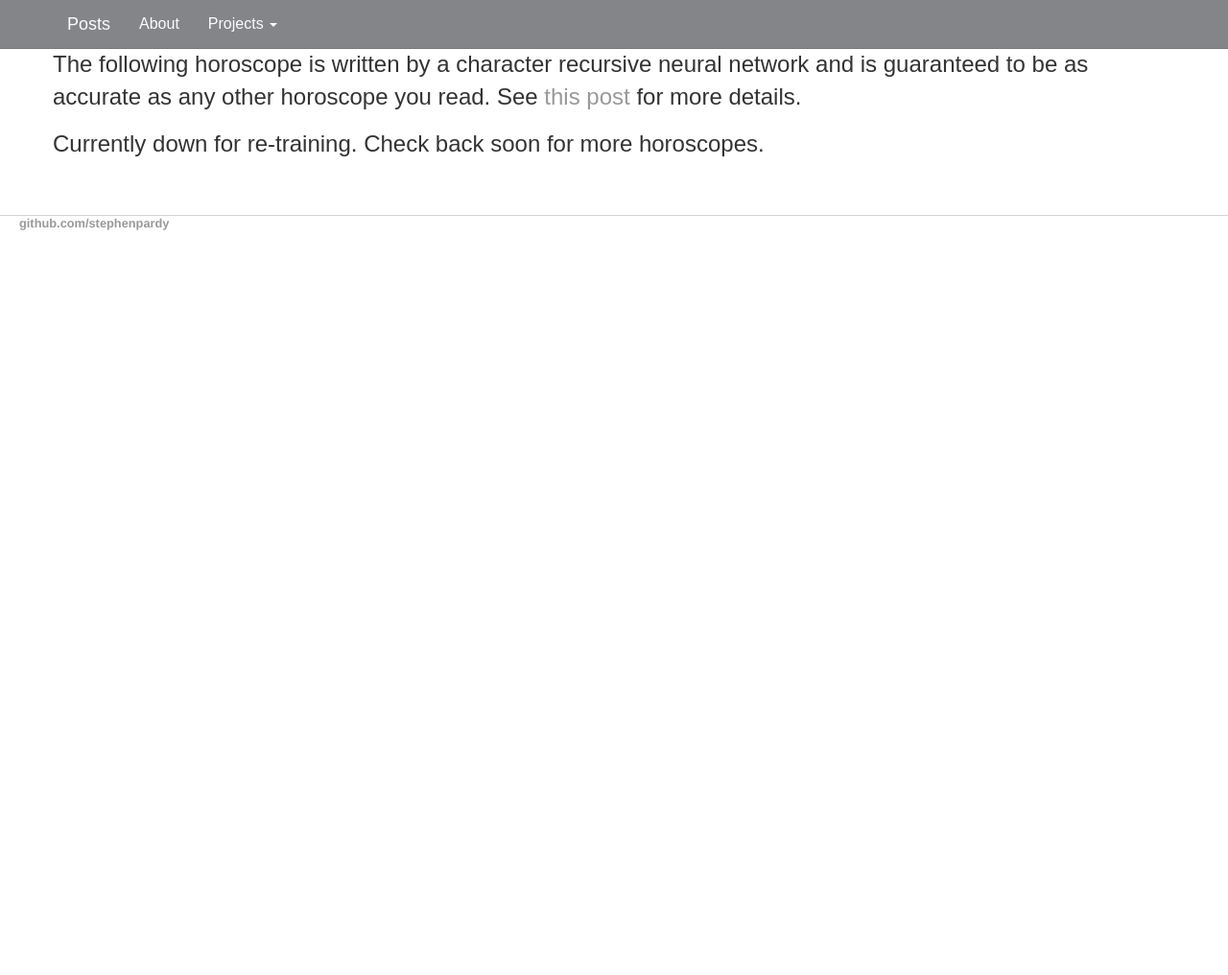
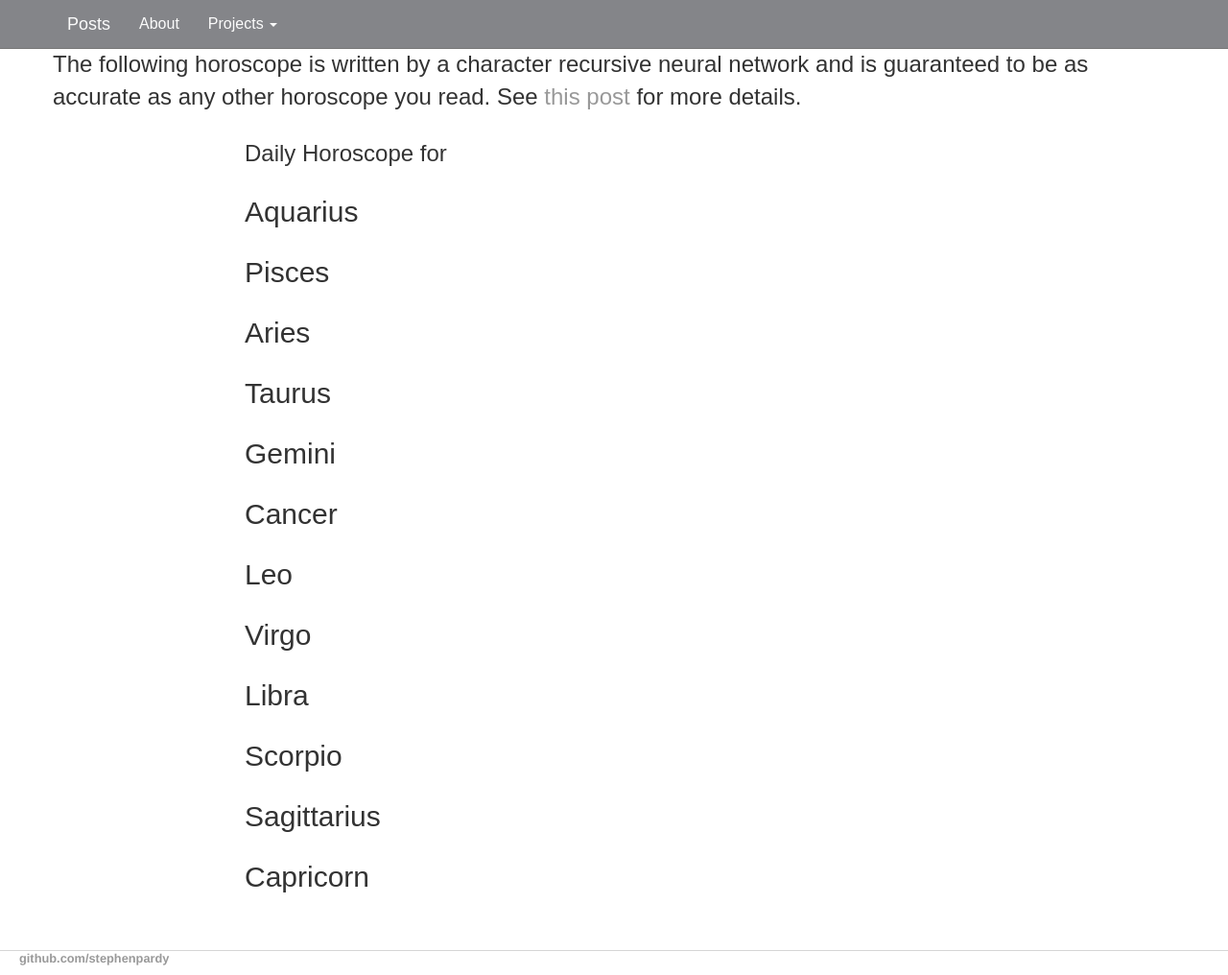
Before and after one commit to stephenpardy/stephenpardy.github.io, a Jekyll site: the page built from projects/horoscope.html, in a window 1280 px wide and 1016 px high. Shown: the whole window at 96% size. Built offline with Jekyll 4.4.1, drawn with Linux system fonts in a browser that asks for light colours; nearby versions of some CDN libraries.

Commit message:
retrained

```diff
--- a/projects/horoscope.html
+++ b/projects/horoscope.html
@@ -8,9 +8,88 @@
 
         <p>The following horoscope is written by a character recursive neural network and is guaranteed to be as accurate as any other horoscope you read. See <a href={{ site.baseurl }}{% post_url 2016-08-18-Horoscopes %}>this post</a> for more details.</p>
 
-        <h3>Currently down for re-training. Check back soon for more horoscopes.</h3>
+    </div>
 
+    <div class="col-sm-8 col-sm-offset-2">
+    <h3>Daily Horoscope for <span id="Date"></span></h3>
     </div>
+
+    <div class="col-sm-8 col-sm-offset-2">
+    <h2> Aquarius</h2>
+    <span id="Aquarius"></span>
+    </div>
+
+    <div class="col-sm-8 col-sm-offset-2">
+    <h2> Pisces</h2>
+    <span id="Pisces"></span>
+    </div>
+
+    <div class="col-sm-8 col-sm-offset-2">
+    <h2> Aries</h2>
+    <span id="Aries"></span>
+    </div>
+
+    <div class="col-sm-8 col-sm-offset-2">
+    <h2> Taurus</h2>
+    <span id="Taurus"></span>
+    </div>
+
+    <div class="col-sm-8 col-sm-offset-2">
+    <h2> Gemini</h2>
+    <span id="Gemini"></span>
+    </div>
+
+    <div class="col-sm-8 col-sm-offset-2">
+    <h2> Cancer</h2>
+    <span id="Cancer"></span>
+    </div>
+
+    <div class="col-sm-8 col-sm-offset-2">
+    <h2> Leo</h2>
+    <span id="Leo"></span>
+    </div>
+
+    <div class="col-sm-8 col-sm-offset-2">
+    <h2> Virgo</h2>
+    <span id="Virgo"></span>
+    </div>
+
+    <div class="col-sm-8 col-sm-offset-2">
+    <h2> Libra</h2>
+    <span id="Libra"></span>
+    </div>
+
+    <div class="col-sm-8 col-sm-offset-2">
+    <h2> Scorpio</h2>
+    <span id="Scorpio"></span>
+    </div>
+
+    <div class="col-sm-8 col-sm-offset-2">
+    <h2> Sagittarius</h2>
+    <span id="Sagittarius"></span>
+    </div>
+
+    <div class="col-sm-8 col-sm-offset-2">
+    <h2> Capricorn</h2>
+    <span id="Capricorn"></span>
+    </div>
+
 
 </div>
     <script src="https://ajax.googleapis.com/ajax/libs/jquery/1.11.1/jquery.min.js"></script>
+    <script type="text/javascript">
+
+        function jsonCallback(json){
+            for (key in json) {
+                document.getElementById(key).textContent=json[key];
+            }
+
+        }
+
+        $.ajax({
+            url: "http://www.astro.wisc.edu/~spardy/astrology.json",
+            dataType: "jsonp"
+        });
+
+
+    </script>
```
